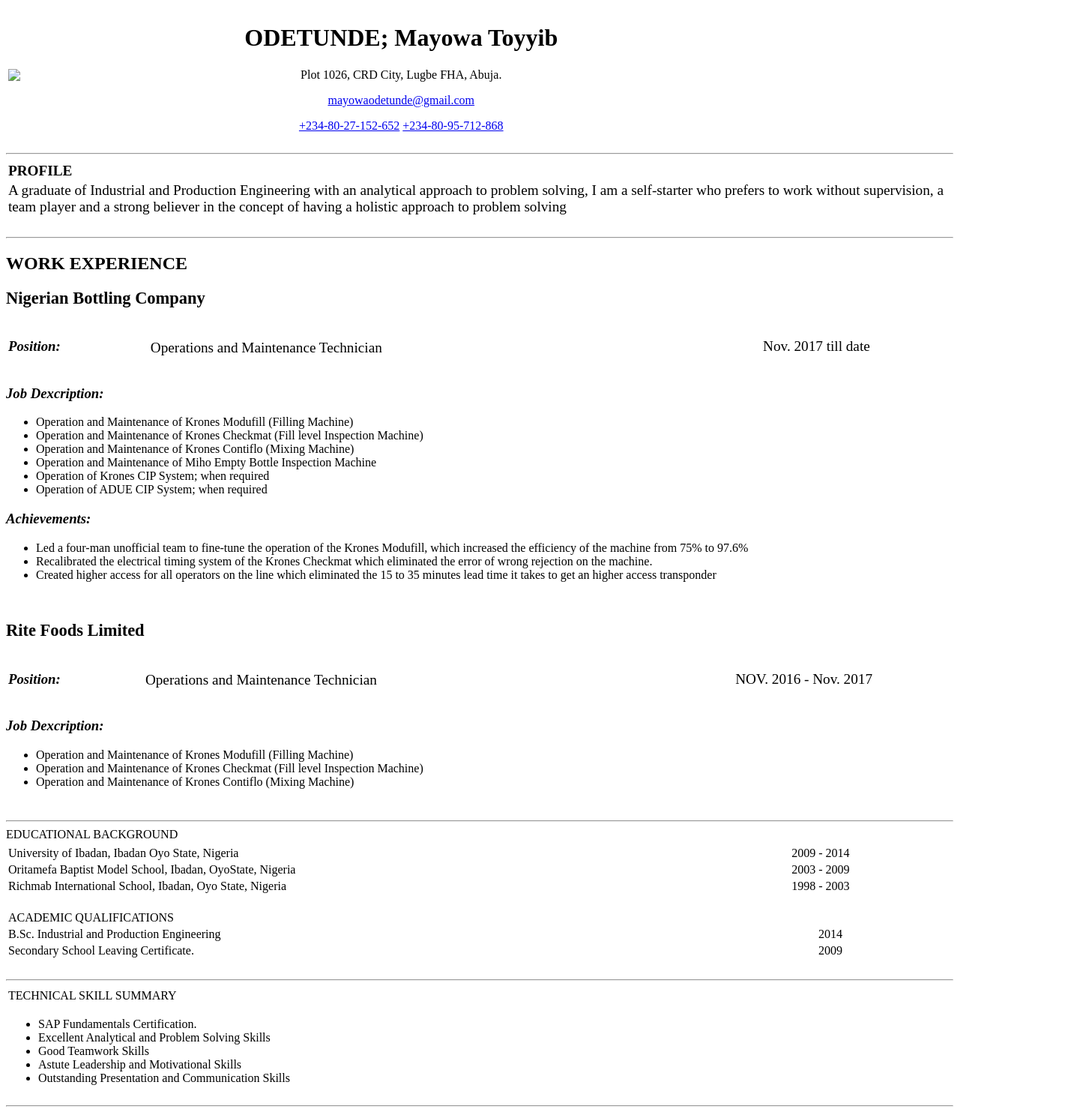
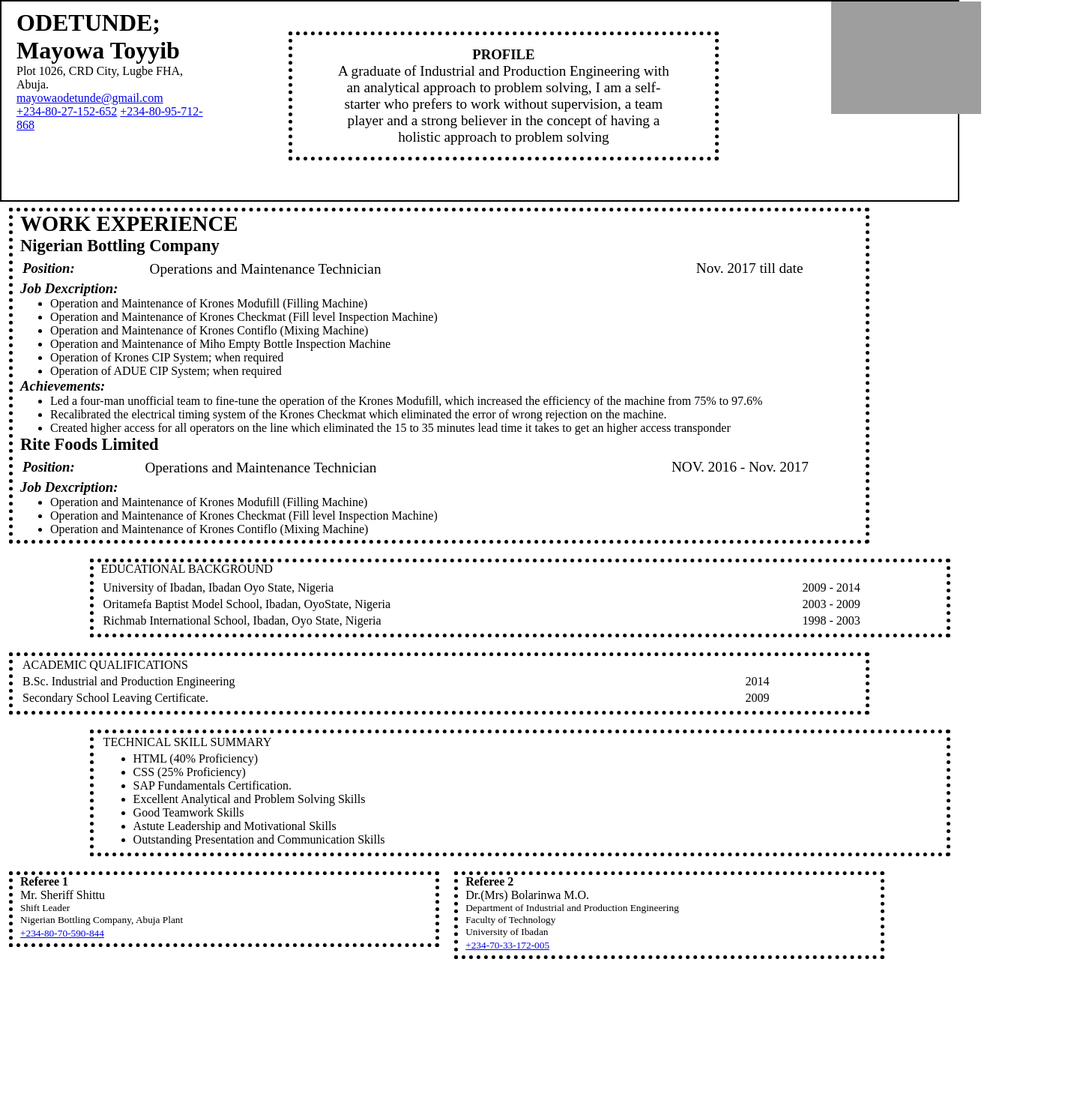
Before and after one commit to Emouti/hands-on-deck, a plain HTML site: page Omayowa.html in a window 1280 px wide. Shown: the top 1479 px of the page at 75% size, 1449 px wide, since content can reach past the window. After the commit the page ends 1289 px from the top, so only its background shows below. Drawn offline with Linux system fonts and the light colour scheme; grey boxes are pictures that could not be loaded.

Commit message:
first attempt at CSS

```diff
--- a/Omayowa.html
+++ b/Omayowa.html
@@ -9,18 +9,9 @@
 </head>
 <body>
     <header>
-        <table width="80%">
-            <tbody>
+        <div class="box-0">
 
-                <tr>
-                    <td>
-                        <!--file image link to cloudinary image-->
-                            <a href="https://res.cloudinary.com/mrsanders/image/upload/v1566681332/ODETUNDE_CV_with_profile_iw5pzw.png" target="_blank"><img width="200" src="Me.jpg"/></a>
-
-                    </td>
-
-                    <td>
-                        <center>
+                <div id="info">
 
                    <h1>ODETUNDE; Mayowa Toyyib</h1>
 
@@ -29,7 +20,9 @@
 
                     <p>
 
-                                <a href="mailto:>mayowaodetunde@gmail.com">mayowaodetunde@gmail.com</a></p>
+                        <a href="mailto:>mayowaodetunde@gmail.com">mayowaodetunde@gmail.com</a>
+
+                    </p>
 
                     <p>
 
@@ -38,44 +31,43 @@
 
                     </p>
 
-                        </center>
-
-                    </td>
-                </tr>
-            </tbody>
+                </div>
 
 
 
-        </table>
+
+                <div id= "profile">
+                        <h3> PROFILE  </h3>
+
+                        <p><big>A graduate of Industrial and Production Engineering with an analytical approach to problem solving, I am a self-starter who prefers to work without supervision, a team player and a strong believer in the concept of having a holistic approach to problem solving</big></p>
+
+                </div>
+
+
+
+
+                 <div id="img-link">
+
+                    <!--file image link to cloudinary image-->
+                    <a href="https://res.cloudinary.com/mrsanders/image/upload/v1566681332/ODETUNDE_CV_with_profile_iw5pzw.png" target="_blank"><img width="200" src="./images/Me.jpg"/></a>
+
+                </div>
+
+
+
+        </div> <!--closing tag for box-0 class-->
+
     </header>
 
     <main>
-        <table>
-            <thead>
-                <tr>
-                    <td> <big> <b>PROFILE</b></big></td>
-                </tr>
-            </thead>
-
-        <hr/>
-            <tbody>
-                <tr>
-                    <td>
-                        <big>A graduate of Industrial and Production Engineering with an analytical approach to problem solving, I am a self-starter who prefers to work without supervision, a team player and a strong believer in the concept of having a holistic approach to problem solving</big>
-                    </td>
-                </tr>
-            </tbody>
-        </table>
-
-        <br/>
-        <Hr/>
-
-        <div>
-            <h2>WORK EXPERIENCE</h2>
 
 
+        <div class= "box-1">
+
+            <h2><big>WORK EXPERIENCE </big></h2>
 
             <h3><big>Nigerian Bottling Company</big></h3>
+
             <table width="110%">
                 <thead>
                     <tr>
@@ -112,8 +104,6 @@
 
             </ul>
 
-            <br/>
-
             <h3><big>Rite Foods Limited</big></h3>
             <table width="114%">
                 <thead>
@@ -136,11 +126,11 @@
 
             </ul>
 
-
-            <br/>
-            <hr/>
+        </div>
 
 
+
+        <div class= "box-2">
             <table width="100%">
 
                 <thead>
@@ -169,7 +159,10 @@
                 </tbody>
             </table>
 
-            <br/>
+        </div>
+
+
+        <div class= "box-1">
 
             <table width="96%">
 
@@ -192,8 +185,10 @@
                 </tbody>
 
             </table>
-            <br/>
-            <hr/>
+
+        </div>
+
+        <div class= "box-2">
 
             <table>
                 <thead>
@@ -206,6 +201,8 @@
                     <tr>
                         <td>
                             <ul>
+                                <li>HTML (40% Proficiency)</li>
+                                <li>CSS (25% Proficiency)</li>
                                 <li>SAP Fundamentals Certification.</li>
                                 <li>Excellent Analytical and Problem Solving Skills</li>
                                 <li>Good Teamwork Skills</li>
@@ -217,24 +214,25 @@
 
                 </tbody>
             </table>
+
         </div>
+
     </main>
 
+    <div class="clr"></div>
+
     <footer>
-        <table width="100%">
-            <thead>
-                <tr>
-                    <td>Referees</td>
-                </tr>
-            </thead>
 
-            <hr/>
+     <div class="p-box">
 
-            <tbody>
-                <tr>
-                    <td>
+
+            <div class="box-3">
+
+                <h4>Referee 1</h4>
+
                 <dl>
                     <dt>Mr. Sheriff Shittu</dt>
+
                         <dd>
                             <small>
                                 <p>Shift Leader</p>
@@ -243,8 +241,15 @@
                             </small>
                         </dd>
 
-                            <br/>
+                </dl>
+            </div>
 
+
+            <div class="box-4">
+
+                <h4>Referee 2</h4>
+
+                <dl>
                     <dt>Dr.(Mrs) Bolarinwa M.O.</dt>
                        <dd>
                             <small>
@@ -253,14 +258,12 @@
                                 <p>University of Ibadan</p>
                                 <a href="tel:+2347033172005">+234-70-33-172-005</a>
                             </small>
-
                        </dd>
                 </dl>
-                    </td>
-                </tr>
 
-            </tbody>
-        </table>
+            </div>
+
+      </div> <!--class p-box closing tag-->
 
     </footer>
 
--- a/cvstyling.css
+++ b/cvstyling.css
@@ -0,0 +1,98 @@
+
+*{
+    margin:0;
+    border:0
+}
+
+body{
+    border:2px black solid;
+}
+
+a:hover{
+    color:red
+}
+
+a:visited{
+    color:yellow;
+}
+
+
+main {
+    padding-top:265px;
+}
+
+
+
+
+#img-link{
+    float:right;
+
+    box-sizing: border-box;
+    width:25%;
+    padding-left: 150px;
+}
+
+#info{
+    padding-top:10px;
+    padding-left:20px;
+    padding-bottom:5px;
+    padding-right:100px;
+
+    box-sizing: border-box;
+    width: 30%;
+    float:left;
+}
+
+#profile{
+    border: 5px black dotted;
+    box-sizing: border-box;
+    text-align: center;
+    padding:15px 50px;
+    float:left;
+    width:45%;
+    margin-top: 40px;
+}
+
+
+.box-1{
+    float:left;
+    box-sizing: border-box;
+    border:5px black dotted;
+    width:90%;
+    margin:10px;
+    padding-left:10px;
+    padding-bottom:5px;
+}
+
+
+.box-2{
+    float:right;
+    box-sizing: border-box;
+    border:5px black dotted;
+    width:90%;
+    margin:10px;
+    padding-left:10px;
+    padding-bottom:5px;
+}
+
+
+.box-3{
+    float:left;
+    box-sizing: border-box;
+    border:5px black dotted;
+    margin:10px;
+    padding-left:10px;
+    width:45%;
+    padding-bottom:5px;
+}
+
+
+.box-4{
+    float:left;
+    box-sizing: border-box;
+    border:5px black dotted;
+    margin:10px;
+    padding-left:10px;
+    width:45%;
+    padding-bottom:5px;
+}
```
Lines whose indentation alone changed are shown as unchanged.
